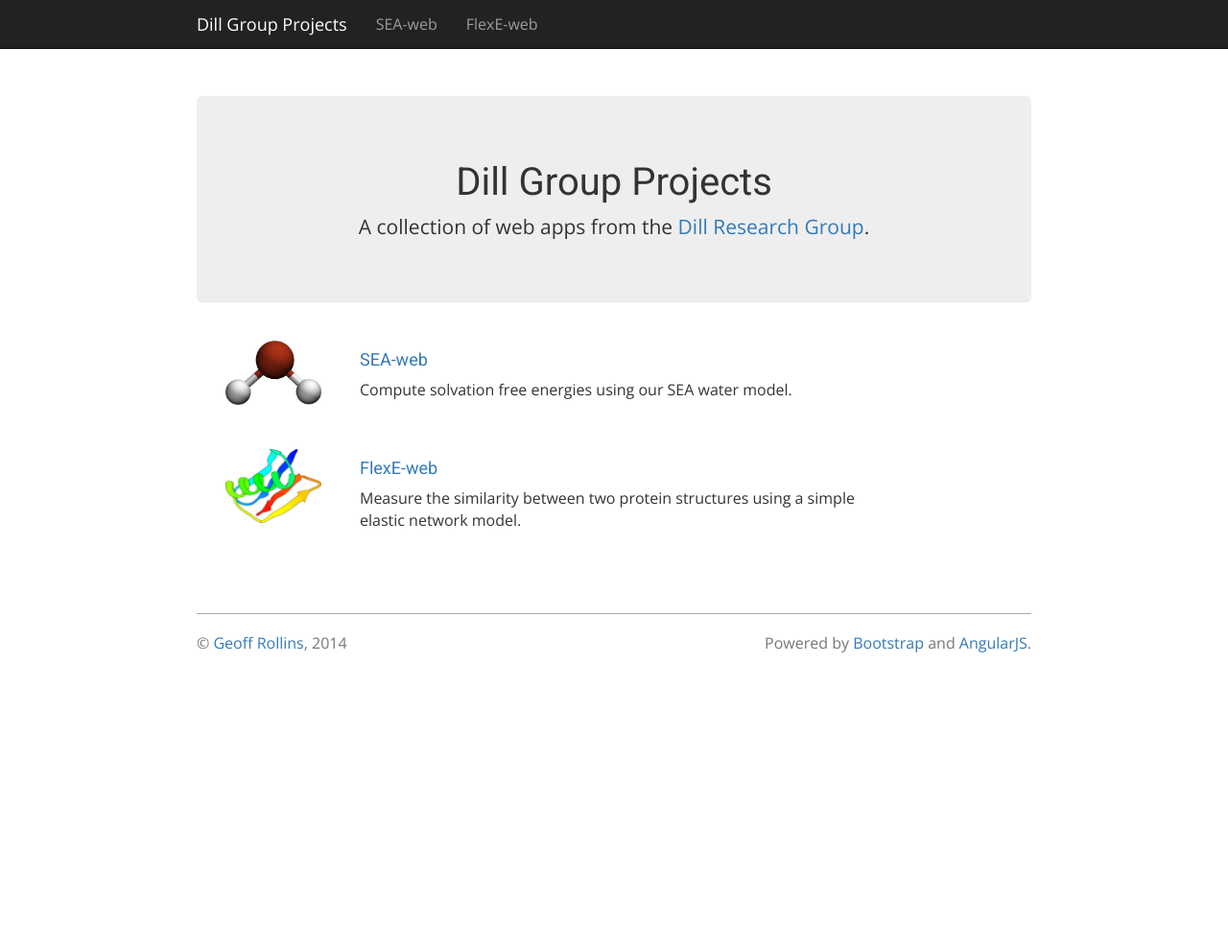
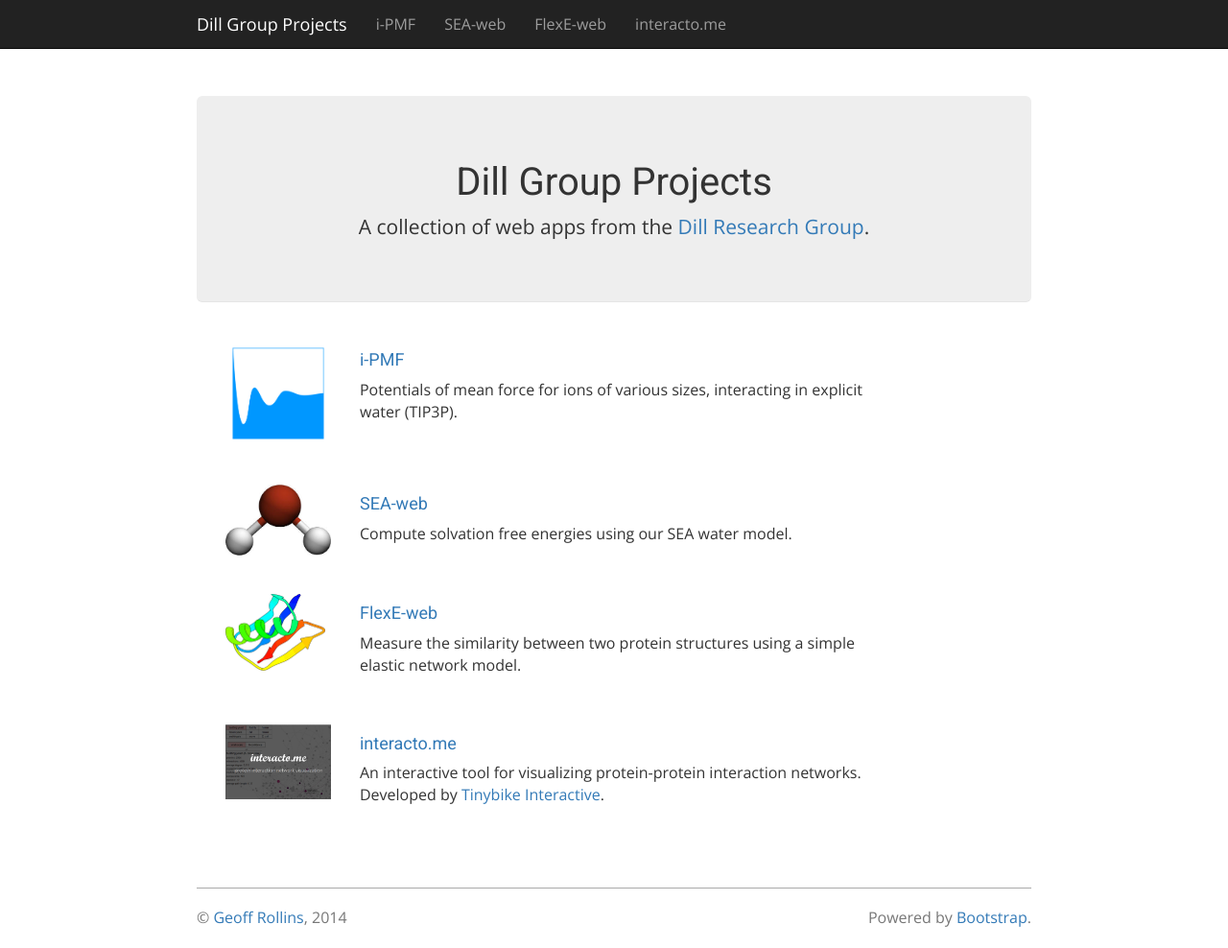
Before and after one commit to grollins/dillgroupio, a website: page app/index.html in a window 1280 px wide. Shown: the whole page at 96% size. Before the commit the page ends 800 px from the top, so only its background shows below. Drawn offline with nearby package versions, Linux system fonts and the light colour scheme; files that its build step writes are made by us from their sources.

Commit message:
Add iPMF and interactome to the list of apps.

```diff
--- a/app/index.html
+++ b/app/index.html
@@ -34,8 +34,10 @@
                 </div>
                 <div>
                     <ul class="nav navbar-nav">
+                        <li><a href="https://ionpmf.appspot.com">i-PMF</a></li>
                         <li><a href="http://sea.dillgroup.io">SEA-web</a></li>
                         <li><a href="http://flexe.dillgroup.io">FlexE-web</a></li>
+                        <li><a href="http://interacto.me">interacto.me</a></li>
                     </ul>
                 </div>
             </div>
@@ -48,28 +50,48 @@
             </div>
 
             <div class="row marketing">
-                <div class="col-lg-2">
-                    <img src="images/water.jpeg" style="width: 100px;">
+                <div class="col-md-2">
+                    <a href="https://ionpmf.appspot.com"><img src="images/iPMFLogo.png" class="img-responsive" alt=""></a>
                 </div>
-                <div class="col-lg-8">
+                <div class="col-md-8">
+                    <a href="https://ionpmf.appspot.com"><h4>i-PMF</h4></a>
+                    <p>Potentials of mean force for ions of various sizes, interacting in explicit water (TIP3P).</p>
+                </div>
+            </div>
+
+            <div class="row marketing">
+                <div class="col-md-2">
+                    <a href="http://sea.dillgroup.io"><img src="images/water.jpeg" class="img-responsive" alt=""></a>
+                </div>
+                <div class="col-md-8">
                     <a href="http://sea.dillgroup.io"><h4>SEA-web</h4></a>
                     <p>Compute solvation free energies using our SEA water model.</p>
                 </div>
             </div>
 
             <div class="row marketing">
-                <div class="col-lg-2">
-                    <img src="images/protG_small.png" style="width: 100px;">
+                <div class="col-md-2">
+                    <a href="http://flexe.dillgroup.io"><img src="images/protG_small.png" class="img-responsive" alt=""></a>
                 </div>
-                <div class="col-lg-8">
+                <div class="col-md-8">
                     <a href="http://flexe.dillgroup.io"><h4>FlexE-web</h4></a>
                     <p>Measure the similarity between two protein structures using a simple elastic network model.</p>
                 </div>
             </div>
 
+            <div class="row marketing">
+                <div class="col-md-2">
+                    <a href="http://interacto.me"><img src="images/interactome.png" class="img-responsive" alt=""></a>
+                </div>
+                <div class="col-md-8">
+                    <a href="http://interacto.me"><h4>interacto.me</h4></a>
+                    <p>An interactive tool for visualizing protein-protein interaction networks. Developed by <a href="http://tinybike.com/" target="_blank">Tinybike Interactive</a>.</p>
+                </div>
+            </div>
+
             <div class="footer">
-                <span>&copy; <a href="http://geoffrollins.com">Geoff Rollins</a>, 2014</span>
-                <span class="pull-right">Powered by <a href="http://getbootstrap.com/" target="_blank">Bootstrap</a> and <a href="http://angularjs.org/" target="_blank">AngularJS</a>.</span>
+                <span>&copy; <a href="http://geoffrollins.com" target="_blank">Geoff Rollins</a>, 2014</span>
+                <span class="pull-right">Powered by <a href="http://getbootstrap.com/" target="_blank">Bootstrap</a>.</span>
             </div>
 
         </div>
```
Also changed, not shown: app/favicon.ico, app/images/iPMFLogo.png (added), app/images/interactome.png (added), 1 other file.
